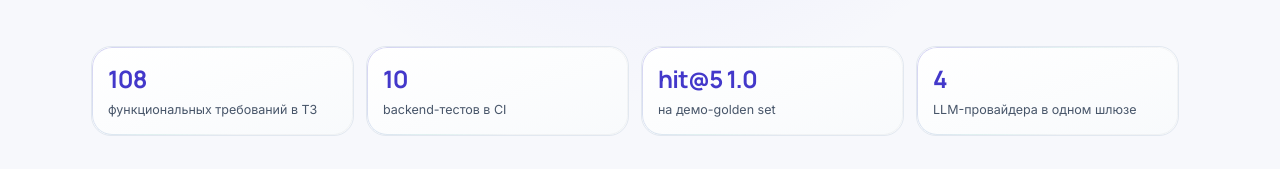
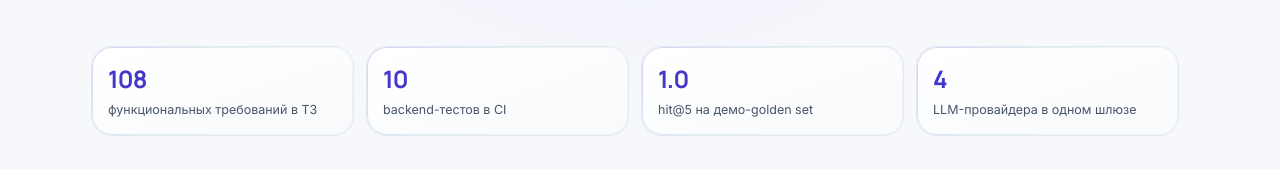
Before and after one commit to markmus11012020-max/AI-Consalting-DEV, a Next.js app in the folder ai-studio/: page /demo/eduagent in a window 1280 px wide. Shown: the part 581-750 px from the top of the page. Built offline with nearby package versions, Linux system fonts and the light colour scheme; no server answers.

Commit message:
fix(demo): clarify hit@5 metric

```diff
--- a/ai-studio/src/app/demo/eduagent/page.tsx
+++ b/ai-studio/src/app/demo/eduagent/page.tsx
@@ -53,7 +53,7 @@ export const metadata: Metadata = {
 const metrics = [
   { value: "108", label: "функциональных требований в ТЗ" },
   { value: "10", label: "backend-тестов в CI" },
-  { value: "hit@5 1.0", label: "на демо-golden set" },
+  { value: "1.0", label: "hit@5 на демо-golden set" },
   { value: "4", label: "LLM-провайдера в одном шлюзе" },
 ];
 
--- a/ai-studio/src/lib/content.ts
+++ b/ai-studio/src/lib/content.ts
@@ -368,7 +368,7 @@ export const PROJECTS: ProjectCase[] = [
     metrics: [
       { value: "108", label: "функциональных требований в ТЗ" },
       { value: "10", label: "backend-тестов в CI" },
-      { value: "hit@5 1.0", label: "на демо-golden set" },
+      { value: "1.0", label: "hit@5 на демо-golden set" },
       { value: "4", label: "LLM-провайдера в едином шлюзе" },
     ],
     highlights: [
```
